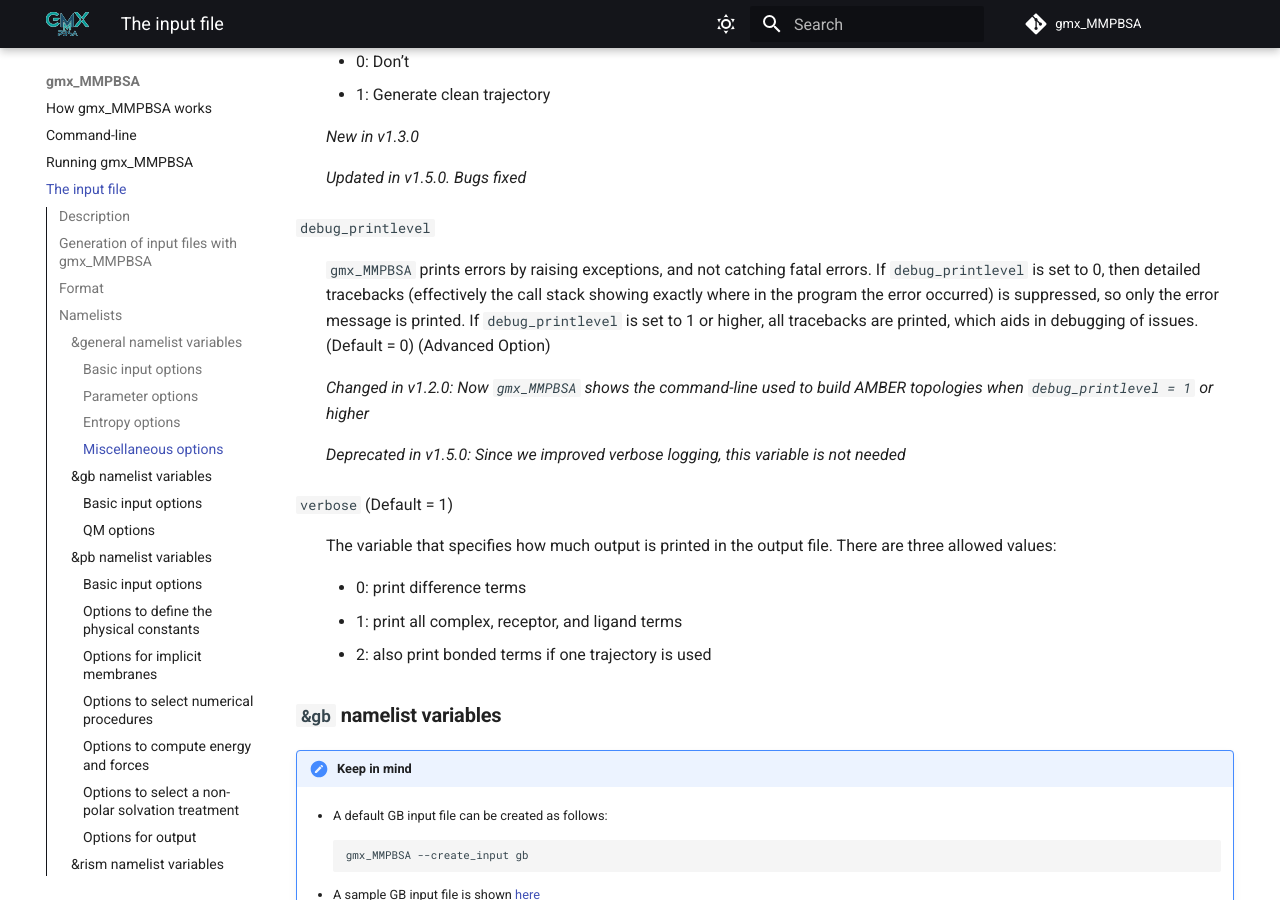
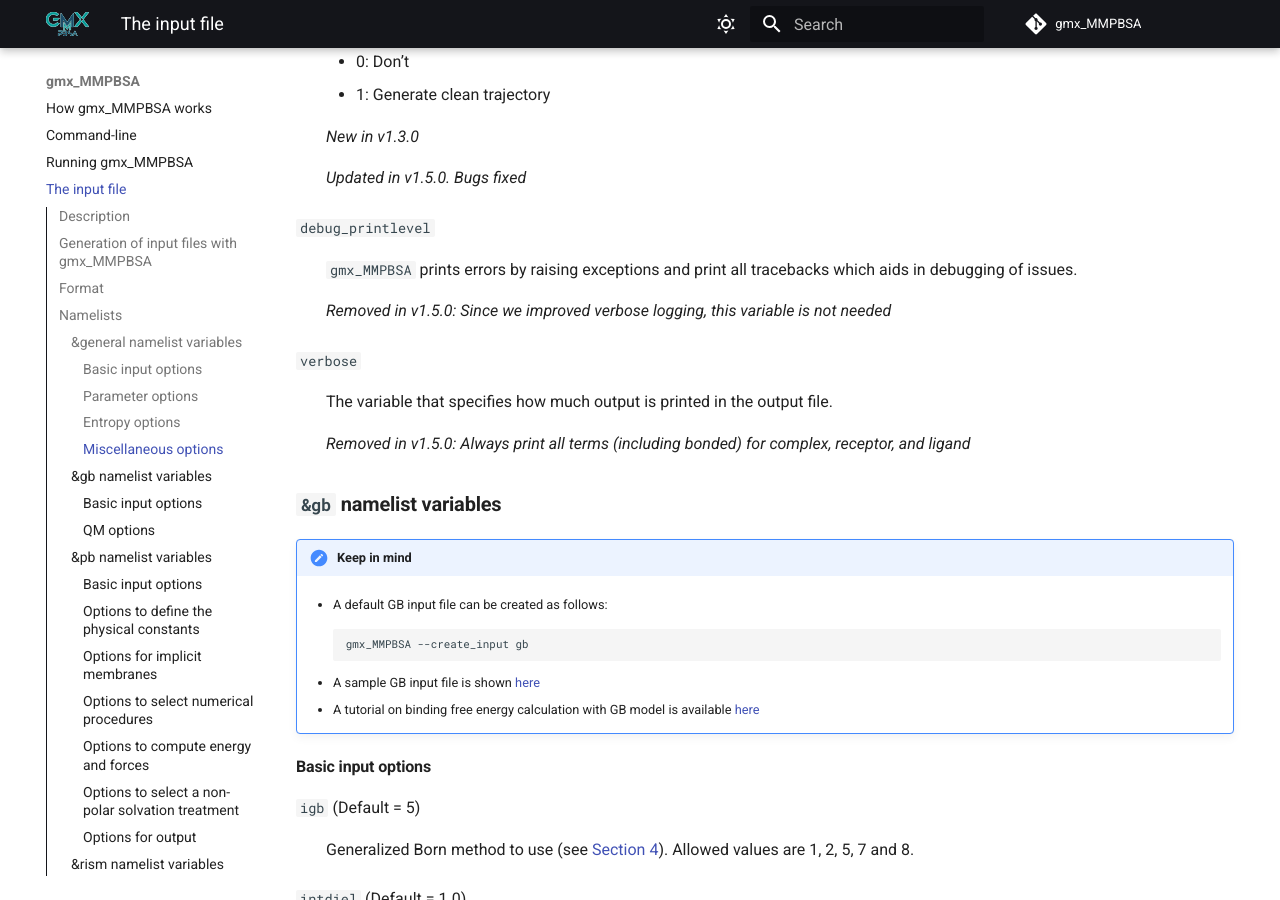
Before and after one commit to Valdes-Tresanco-MS/gmx_MMPBSA, an MkDocs documentation site: the page built from docs/input_file.md, in a window 1280 px wide and 900 px high, scrolled down 8848 px. Built offline with MkDocs 1.6.1 and Material for MkDocs 9.7.7, drawn with Linux system fonts in a browser that asks for light colours; comment, search, counter and statistics services are not loaded; some of the changed text lies outside the part shown.

Commit message:
update doc

```diff
--- a/docs/input_file.md
+++ b/docs/input_file.md
@@ -417,22 +417,14 @@
     _Updated in v1.5.0. Bugs fixed_
 
 `debug_printlevel`
-:   `gmx_MMPBSA` prints errors by raising exceptions, and not catching fatal errors. If `debug_printlevel` is
-set to 0, then detailed tracebacks (effectively the call stack showing exactly where in the program the error
-occurred) is suppressed, so only the error message is printed. If `debug_printlevel` is set to 1 or higher, all
-tracebacks are printed, which aids in debugging of issues. (Default = 0) (Advanced Option)
-
-    _Changed in v1.2.0: Now `gmx_MMPBSA` shows the command-line used to build AMBER topologies when
-    `debug_printlevel = 1` or higher_
-
-    _Deprecated in v1.5.0: Since we improved verbose logging, this variable is not needed_
-
-`verbose` (Default = 1)
-:   The variable that specifies how much output is printed in the output file. There are three allowed values:
-
-    * 0: print difference terms
-    * 1: print all complex, receptor, and ligand terms
-    * 2: also print bonded terms if one trajectory is used
+:   `gmx_MMPBSA` prints errors by raising exceptions and print all tracebacks which aids in debugging of issues.
+
+    _Removed in v1.5.0: Since we improved verbose logging, this variable is not needed_
+
+`verbose`
+:   The variable that specifies how much output is printed in the output file.
+
+    _Removed in v1.5.0: Always print all terms (including bonded) for complex, receptor, and ligand_
 
 ### **`&gb` namelist variables**
 
@@ -615,7 +607,6 @@
 `inp` (Default = 2)
 :   Option to select different methods to compute non-polar solvation free energy.
 
-    * 0: No non-polar solvation free energy is computed.
     * 1: The total non-polar solvation free energy is modeled as a single term linearly proportional to the
     solvent accessible surface area. If `inp = 1`, `use_sav` must be equal to 0. ([ref.][227])
     * 2: The total non-polar solvation free energy is modeled as two terms: the cavity term and the
```
